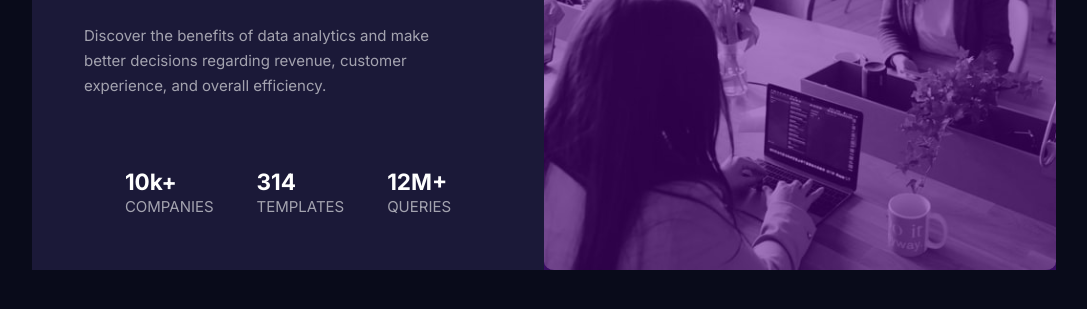
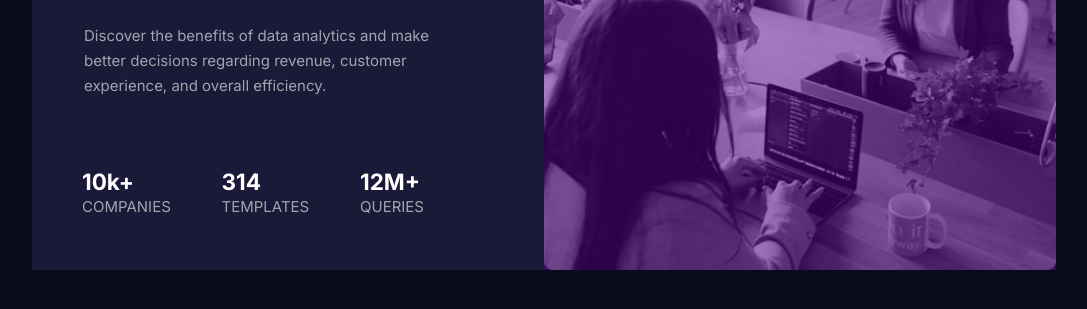
Before and after one commit to m7moud13/Stats-preview-card-component, a plain HTML site: page index.html in a window 1280 px wide. Shown: the part 343-652 px from the top of the page, without its empty margins (96-1183 px from the left). Drawn offline with Linux system fonts and the light colour scheme; a web font is replaced by a local one.

Commit message:
updated the css file

```diff
--- a/css/style.css
+++ b/css/style.css
@@ -59,8 +59,9 @@ span {color: hsl(277, 64%, 61%);}
 }
 .last-line {
     display: flex;
-    justify-content: space-evenly;
-    padding-top: 45px
+    justify-content: space-between;
+    padding-top: 45px;
+    padding-right: 70px;
 }
 .last-line h2{
     font-weight: 700;
```
